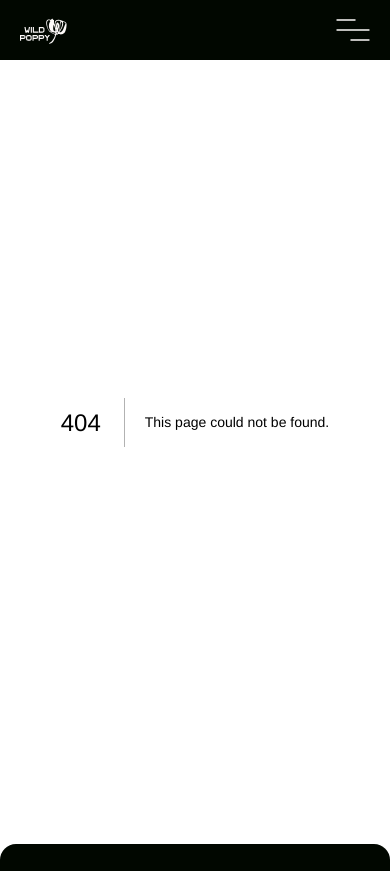
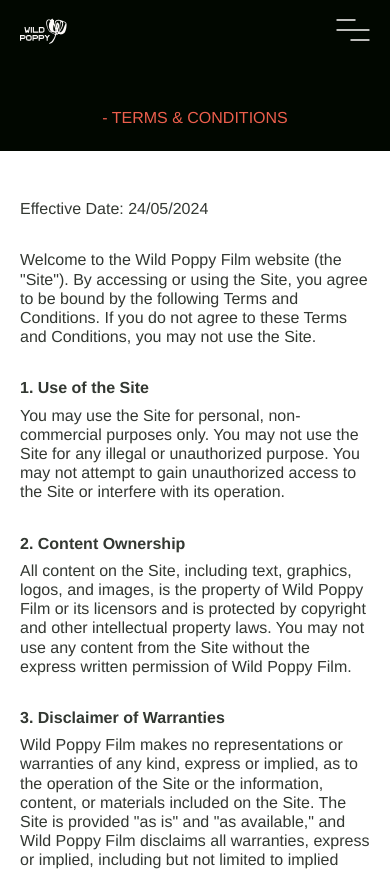
Before and after one commit to Septy2000/Wild-Poppy-Films-Website, a Next.js app in the folder wild-poppy-films-website/: page /terms-and-conditions in a window 390 px wide. Before the commit this address had no page. Shown: the top 871 px of the page. Built offline with nearby package versions, Linux system fonts and the light colour scheme.

Commit message:
Finished mobile version of the terms and conditions page

```diff
--- /dev/null
+++ b/wild-poppy-films-website/src/app/terms-and-conditions/page.tsx
@@ -0,0 +1,5 @@
+import TermsAndConditionsPage from "@/components/pages/TermsAndConditionsPage/TermsAndConditionsPage";
+
+export default function TermsAndConditions() {
+    return <TermsAndConditionsPage />;
+}
--- /dev/null
+++ b/wild-poppy-films-website/src/components/pages/TermsAndConditionsPage/TermsAndConditionsPage.styled.tsx
@@ -0,0 +1,80 @@
+"use client";
+import styled from "styled-components";
+
+export const PageWrapper = styled.div`
+    margin-top: ${({ theme }) => theme.navbar_height.mobile};
+    @media (min-width: ${({ theme }) => theme.screen.tablet}) {
+        margin-top: ${({ theme }) => theme.navbar_height.tablet};
+    }
+
+    @media (min-width: ${({ theme }) => theme.screen.desktop}) {
+        margin-top: ${({ theme }) => theme.navbar_height.desktop};
+    }
+    overflow: hidden;
+`;
+
+export const Banner = styled.div`
+    display: flex;
+    align-items: center;
+    justify-content: center;
+    width: 100%;
+    background: ${({ theme }) => theme.colors.neutral.neutral_14};
+
+    padding: 3rem 1.25rem 1.5rem 1.25rem;
+    gap: 4rem;
+    @media (min-width: ${({ theme }) => theme.screen.tablet}) {
+        padding: 3rem 2.5rem 2.5rem 2.5rem;
+    }
+
+    @media (min-width: ${({ theme }) => theme.screen.desktop}) {
+        padding: 7.5rem 4rem 4rem 4rem;
+    }
+`;
+
+export const Container = styled.div`
+    display: flex;
+    flex-direction: column;
+    align-items: flex-start;
+    justify-content: center;
+
+    gap: 2rem;
+
+    padding: 3rem 1.25rem;
+    @media (min-width: ${({ theme }) => theme.screen.tablet}) {
+        padding: 3rem 2.5rem.5rem 2.5rem;
+    }
+
+    @media (min-width: ${({ theme }) => theme.screen.desktop}) {
+        padding: 7.5rem 4rem 7.5rem 4rem;
+        gap: 3rem;
+    }
+
+    max-width: 150rem;
+`;
+
+export const ListItem = styled.div`
+    display: flex;
+    flex-direction: column;
+    gap: 0.5rem;
+`;
+
+export const PageTitle = styled.h1`
+    font-size: 1rem;
+    font-weight: 400;
+    line-height: 120%;
+    color: ${({ theme }) => theme.colors.primary.poppy_red_light_1};
+`;
+
+export const ContentTitle = styled.h2`
+    font-size: 1rem;
+    font-weight: 700;
+    line-height: 120%;
+    color: ${({ theme }) => theme.colors.neutral.neutral_11};
+`;
+
+export const Text = styled.p`
+    font-size: 1rem;
+    font-weight: 400;
+    line-height: 120%;
+    color: ${({ theme }) => theme.colors.neutral.neutral_11};
+`;
--- /dev/null
+++ b/wild-poppy-films-website/src/components/pages/TermsAndConditionsPage/TermsAndConditionsPage.tsx
@@ -0,0 +1,68 @@
+import * as Styled from "./TermsAndConditionsPage.styled";
+import React from "react";
+export default function TermsAndConditionsPage() {
+    const pageContent = {
+        title: "- TERMS & CONDITIONS",
+        content: {
+            date: "Effective Date: 24/05/2024",
+            intro: 'Welcome to the Wild Poppy Film website (the "Site"). By accessing or using the Site, you agree to be bound by the following Terms and Conditions. If you do not agree to these Terms and Conditions, you may not use the Site.',
+            list: [
+                {
+                    title: "Use of the Site",
+                    content:
+                        "You may use the Site for personal, non-commercial purposes only. You may not use the Site for any illegal or unauthorized purpose. You may not attempt to gain unauthorized access to the Site or interfere with its operation.",
+                },
+                {
+                    title: "Content Ownership",
+                    content:
+                        "All content on the Site, including text, graphics, logos, and images, is the property of Wild Poppy Film or its licensors and is protected by copyright and other intellectual property laws. You may not use any content from the Site without the express written permission of Wild Poppy Film.",
+                },
+                {
+                    title: "Disclaimer of Warranties",
+                    content:
+                        'Wild Poppy Film makes no representations or warranties of any kind, express or implied, as to the operation of the Site or the information, content, or materials included on the Site. The Site is provided "as is" and "as available," and Wild Poppy Film disclaims all warranties, express or implied, including but not limited to implied warranties of merchantability and fitness for a particular purpose.',
+                },
+                {
+                    title: "Limitation of Liability",
+                    content:
+                        "Wild Poppy Film will not be liable for any damages of any kind arising from the use of the Site, including but not limited to direct, indirect, incidental, punitive, and consequential damages.",
+                },
+                {
+                    title: "Changes to the Terms and Conditions",
+                    content:
+                        "Wild Poppy Film reserves the right to make changes to these Terms and Conditions at any time. Your continued use of the Site after any changes to the Terms and Conditions will signify your acceptance of the revised terms.",
+                },
+                {
+                    title: "Governing Law",
+                    content:
+                        "These Terms and Conditions will be governed by and construed in accordance with the laws of [your jurisdiction], and any disputes arising from these Terms and Conditions will be resolved in the courts of [your jurisdiction].",
+                },
+                {
+                    title: "Contact Information",
+                    content:
+                        "If you have any questions or concerns about these Terms and Conditions, please contact us at [your contact information].",
+                },
+            ],
+            thanks: "Thank you for visiting the Wild Poppy Film website.",
+        },
+    };
+
+    return (
+        <Styled.PageWrapper>
+            <Styled.Banner>
+                <Styled.PageTitle>{pageContent.title}</Styled.PageTitle>
+            </Styled.Banner>
+            <Styled.Container>
+                <Styled.Text>{pageContent.content.date}</Styled.Text>
+                <Styled.Text>{pageContent.content.intro}</Styled.Text>
+                {pageContent.content.list.map((item, index) => (
+                    <Styled.ListItem key={index}>
+                        <Styled.ContentTitle>{`${index + 1}. ${item.title}`}</Styled.ContentTitle>
+                        <Styled.Text>{item.content}</Styled.Text>
+                    </Styled.ListItem>
+                ))}
+                <Styled.Text>{pageContent.content.thanks}</Styled.Text>
+            </Styled.Container>
+        </Styled.PageWrapper>
+    );
+}
```
